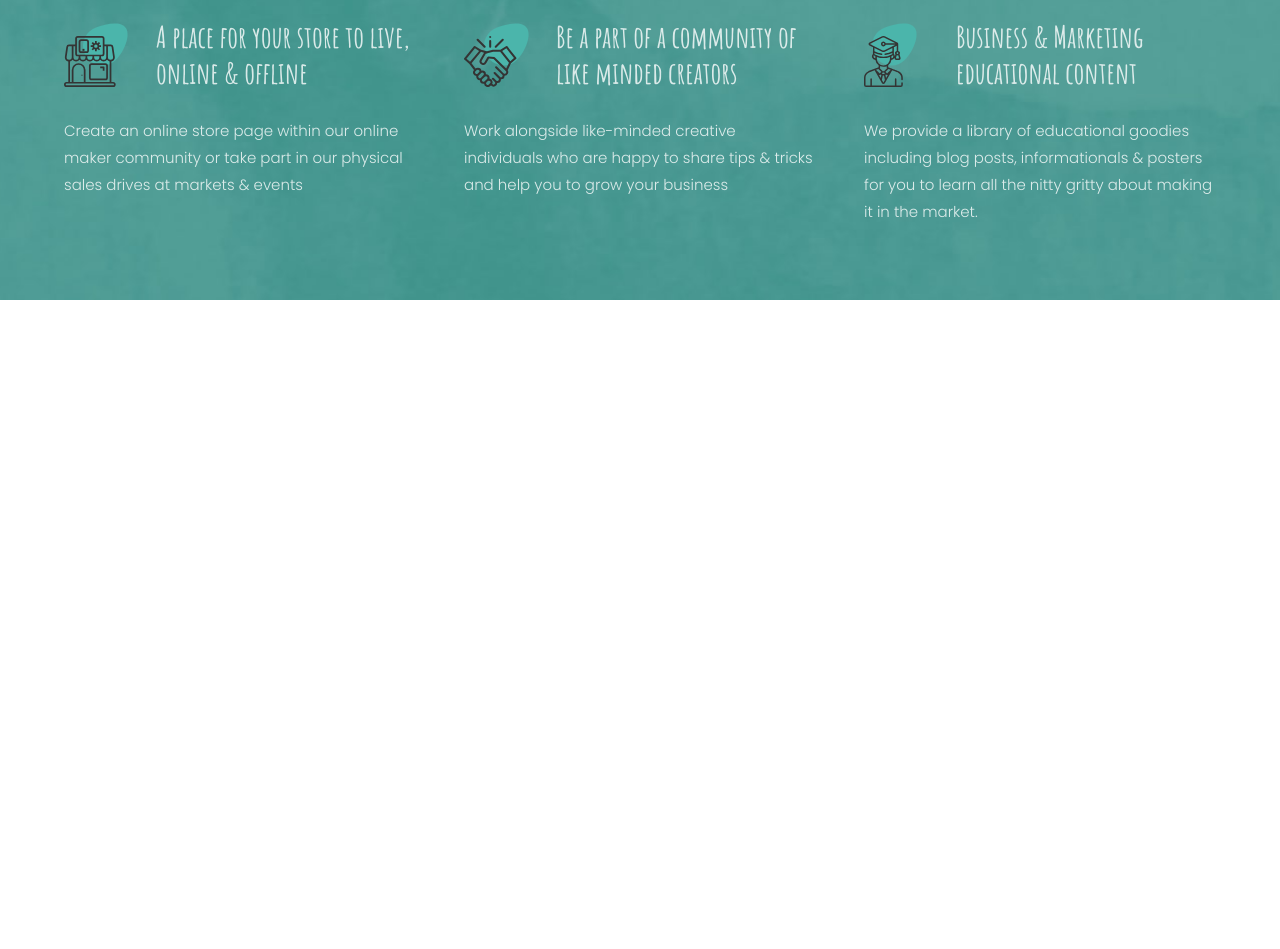
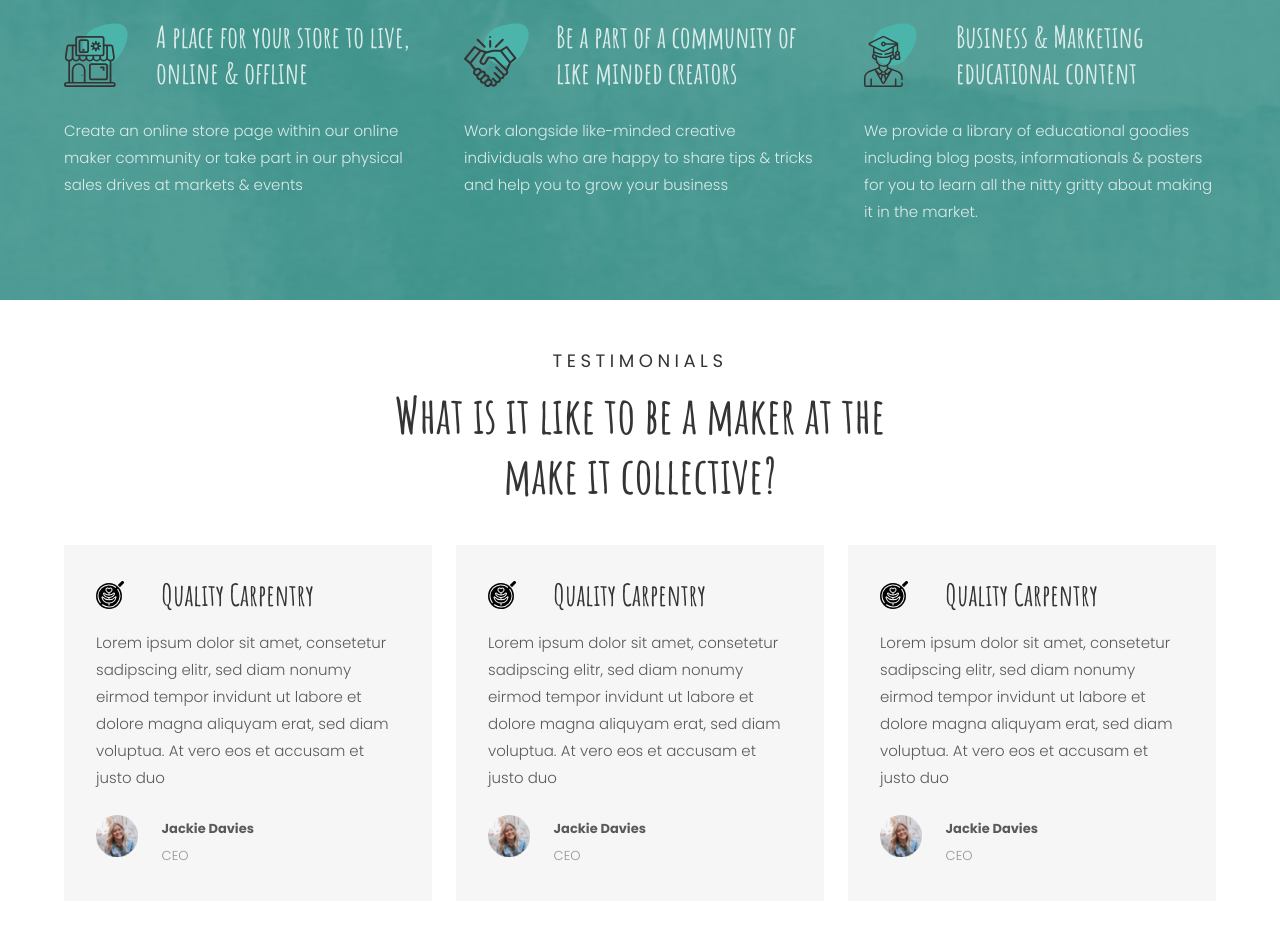
Before and after one commit to AdamElsbury/tmic, a plain HTML site: page index.html in a window 1280 px wide. Shown: the part 5595-6544 px from the top of the page. Before the commit the page ends 5895 px from the top, so only its background shows below. Drawn offline with Linux system fonts and the light colour scheme.

Commit message:
section added

```diff
--- a/index.html
+++ b/index.html
@@ -488,6 +488,89 @@
   </div>
 </section>
 
+<section class="section">
+  <div class="container text-center is-500-container pb-5">
+    <h4 class="small-pop-header mb-3">TESTIMONIALS</h4>
+    <h3 class="section-header mb-4">What is it like to be a maker at the make it collective?</h3>
+  </div>
+  <div class="container">
+    <div class="columns">
+      <div class="column">
+        <article class="testimonial-card">
+          <div class="columns margin-bottom-remove">
+            <article class="column is-flex is-flex-center">
+              <img src="assets/coffee.svg" alt="A cup of coffee" class="fw-img">
+            </article>
+            <article class="column is-four-fifths">
+              <h5 class="sub-section-header">Quality Carpentry</h5>
+            </article>
+          </div>
+          <article class="pb-5 pt-1">
+            <p>Lorem ipsum dolor sit amet, consetetur sadipscing elitr, sed diam nonumy eirmod tempor invidunt ut labore et dolore magna aliquyam erat, sed diam voluptua. At vero eos et accusam et justo duo</p>
+          </article>
+          <div class="columns">
+            <article class="column">
+              <img src="assets/courtney.png" alt="" class="fw-img">
+            </article>
+            <article class="column is-four-fifths">
+              <p class="p-mini"><b>Jackie Davies</b></p>
+              <p class="p-mini opacity-50">CEO</p>
+            </article>
+          </div>
+        </article>
+      </div>
+      <div class="column">
+        <article class="testimonial-card">
+          <div class="columns margin-bottom-remove">
+            <article class="column is-flex is-flex-center">
+              <img src="assets/coffee.svg" alt="A cup of coffee" class="fw-img">
+            </article>
+            <article class="column is-four-fifths">
+              <h5 class="sub-section-header">Quality Carpentry</h5>
+            </article>
+          </div>
+          <article class="pb-5 pt-1">
+            <p>Lorem ipsum dolor sit amet, consetetur sadipscing elitr, sed diam nonumy eirmod tempor invidunt ut labore et dolore magna aliquyam erat, sed diam voluptua. At vero eos et accusam et justo duo</p>
+          </article>
+          <div class="columns">
+            <article class="column">
+              <img src="assets/courtney.png" alt="" class="fw-img">
+            </article>
+            <article class="column is-four-fifths">
+              <p class="p-mini"><b>Jackie Davies</b></p>
+              <p class="p-mini opacity-50">CEO</p>
+            </article>
+          </div>
+        </article>
+      </div>
+      <div class="column">
+        <article class="testimonial-card">
+          <div class="columns margin-bottom-remove">
+            <article class="column is-flex is-flex-center">
+              <img src="assets/coffee.svg" alt="A cup of coffee" class="fw-img">
+            </article>
+            <article class="column is-four-fifths">
+              <h5 class="sub-section-header">Quality Carpentry</h5>
+            </article>
+          </div>
+          <article class="pb-5 pt-1">
+            <p>Lorem ipsum dolor sit amet, consetetur sadipscing elitr, sed diam nonumy eirmod tempor invidunt ut labore et dolore magna aliquyam erat, sed diam voluptua. At vero eos et accusam et justo duo</p>
+          </article>
+          <div class="columns">
+            <article class="column">
+              <img src="assets/courtney.png" alt="" class="fw-img">
+            </article>
+            <article class="column is-four-fifths">
+              <p class="p-mini"><b>Jackie Davies</b></p>
+              <p class="p-mini opacity-50">CEO</p>
+            </article>
+          </div>
+        </article>
+      </div>
+    </div>
+  </div>
+</section>
+
 
 
 
--- a/scss/components/cards.scss
+++ b/scss/components/cards.scss
@@ -154,3 +154,10 @@
   bottom: 66px;
   right: 25px;
 }
+
+// Testimonial cards
+
+.testimonial-card {
+  background-color: #F6F6F6;
+  padding: 32px;
+}
--- a/scss/components/custom-containers.scss
+++ b/scss/components/custom-containers.scss
@@ -1,3 +1,7 @@
 .is-small-container {
   max-width: 1152px !important;
 }
+
+.is-500-container {
+  max-width: 500px !important;
+}
--- a/scss/templates/margins-padding.scss
+++ b/scss/templates/margins-padding.scss
@@ -29,3 +29,7 @@
 .margin-remove {
   margin: none !important;
 }
+
+.margin-bottom-remove {
+  margin-bottom: 0 !important;
+}
--- a/scss/templates/typography.scss
+++ b/scss/templates/typography.scss
@@ -7,6 +7,10 @@ p {
   line-height: 27px;
   opacity: .80;
   font-weight: 300;
+}
+
+.p-mini {
+  font-size: 13px !important;
 }
 
 // Headers
@@ -75,6 +79,10 @@ p {
   opacity: 1;
 }
 
+.opacity-50 {
+  opacity: .5;
+}
+
 // Alignment
 
 .text-center {
```
Also changed, not shown: assets/coffee.svg (added), assets/courtney.png (added), css/main.css, 1 other file.
